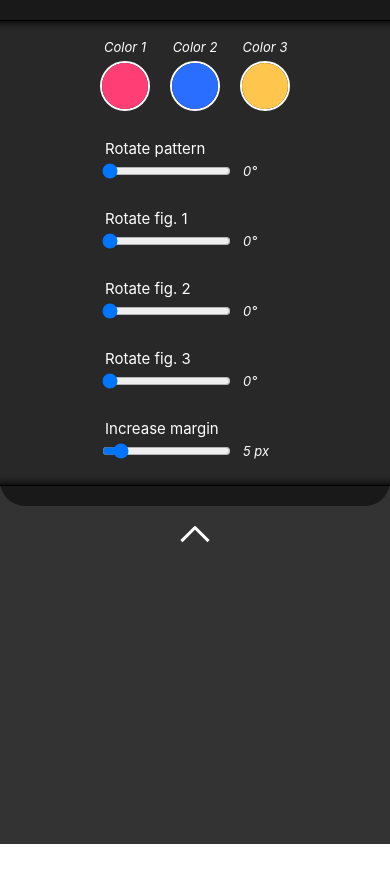
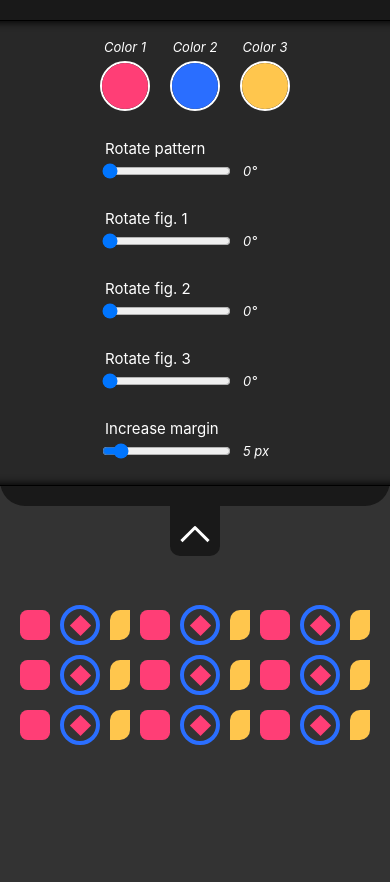
Before and after one commit to erintroch/crazy-calculator-02, a Next.js app: page / in a window 390 px wide. Shown: the top 882 px of the page. Before the commit the page ends 844 px from the top, so only its background shows below. Built offline with nearby package versions, Linux system fonts and the light colour scheme.

Commit message:
position pattern in the center

```diff
--- a/components/patternContainer.js
+++ b/components/patternContainer.js
@@ -16,6 +16,7 @@ export default function PatternContainer({
   margina,
   amount,
   patternType,
+  sliderState,
 }) {
   const array = [];
 
@@ -29,7 +30,11 @@ export default function PatternContainer({
 
   return (
     <>
-      <div className={styles.patternContainer}>
+      <div
+        className={`${styles.patternContainer} ${
+          sliderState ? styles.animateLeftMarginIn : styles.animateLeftMarginOut
+        }`}
+      >
         <div
           style={{
             gridTemplateColumns: `repeat(${amount}, auto)`,
--- a/components/patternContainer.module.css
+++ b/components/patternContainer.module.css
@@ -5,6 +5,7 @@
   width: 100vw;
   height: 100vh;
   position: relative;
+  overflow: hidden;
 }
 
 .gridContainer {
@@ -17,3 +18,65 @@
   justify-content: center;
   align-items: center;
 }
+
+/* - */
+
+.animateLeftMarginIn {
+  margin-left: 25rem;
+  animation: animateLeftIn 0.5s ease-in-out;
+}
+
+.animateLeftMarginOut {
+  margin-left: 0;
+  animation: animateLeftOut 0.5s ease-in-out;
+}
+
+@keyframes animateLeftIn {
+  0% {
+    margin-left: 0;
+  }
+  100% {
+    margin-left: 25rem;
+  }
+}
+
+@keyframes animateLeftOut {
+  0% {
+    margin-left: 25rem;
+  }
+  100% {
+    margin-left: 0;
+  }
+}
+
+@media only screen and (max-width: 600px) {
+  .animateLeftMarginIn {
+    margin-left: unset;
+    margin-top: 30vh;
+    animation: animateTopMobileIn 0.5s ease-in-out;
+  }
+
+  .animateLeftMarginOut {
+    margin-left: unset;
+    margin-top: 0;
+    animation: animateTopMobileOut 0.5s ease-in-out;
+  }
+
+  @keyframes animateTopMobileIn {
+    0% {
+      margin-top: 0;
+    }
+    100% {
+      margin-top: 30vh;
+    }
+  }
+
+  @keyframes animateTopMobileOut {
+    0% {
+      margin-top: 30vh;
+    }
+    100% {
+      margin-top: 0;
+    }
+  }
+}
--- a/pages/index.js
+++ b/pages/index.js
@@ -26,8 +26,6 @@ export default function Home() {
 
   const [sliderState, setSliderState] = useState(true);
 
-  const test = "hi";
-
   const handleClick = (e) => {
     if (sliderState) {
       setSliderState(false);
@@ -50,6 +48,7 @@ export default function Home() {
             sliderState ? styles.animateLeftDivIn : styles.animateLeftDivOut
           }`}
         >
+          <div className={styles.arrowContainer}>
             <div
               className={`${styles.arrowButton} ${
                 sliderState
@@ -60,6 +59,7 @@ export default function Home() {
             >
               <div className={styles.arrowTop}></div>
               <div className={styles.arrowBottom}></div>
+            </div>
           </div>
           <div className={styles.contentBox}>
             <div className={styles.flexInputFields}>
@@ -151,6 +151,7 @@ export default function Home() {
           angleFigThree={angleFigThree}
           amount={amount}
           patternType={patternType}
+          sliderState={sliderState}
         />
       </main>
     </div>
--- a/styles/Home.module.css
+++ b/styles/Home.module.css
@@ -87,16 +87,26 @@
   }
 }
 
-.arrowButton {
+.arrowContainer {
+  background-color: rgb(25, 25, 25);
+  display: flex;
+  justify-content: center;
+  align-items: center;
   position: absolute;
-  top: 1rem;
   width: 5rem;
   height: 5rem;
+  right: -5rem;
+  border-top-right-radius: 1rem;
+  border-bottom-right-radius: 1rem;
+}
+
+.arrowButton {
   display: flex;
   flex-direction: column;
   justify-content: center;
   align-items: center;
-  right: -5rem;
+  width: 5rem;
+  height: 5rem;
   cursor: pointer;
 }
 
@@ -153,10 +163,19 @@
     align-items: center;
   }
 
+  .arrowContainer {
+    bottom: -5rem;
+    width: 5rem;
+    height: 5rem;
+    right: unset;
+    border-top-right-radius: unset;
+    border-bottom-right-radius: 1rem;
+    border-bottom-left-radius: 1rem;
+  }
+
   .arrowButton {
     top: auto;
     right: auto;
-    bottom: -5rem;
     transform: rotate(-90deg);
   }
 
```
Lines whose indentation alone changed are shown as unchanged.
